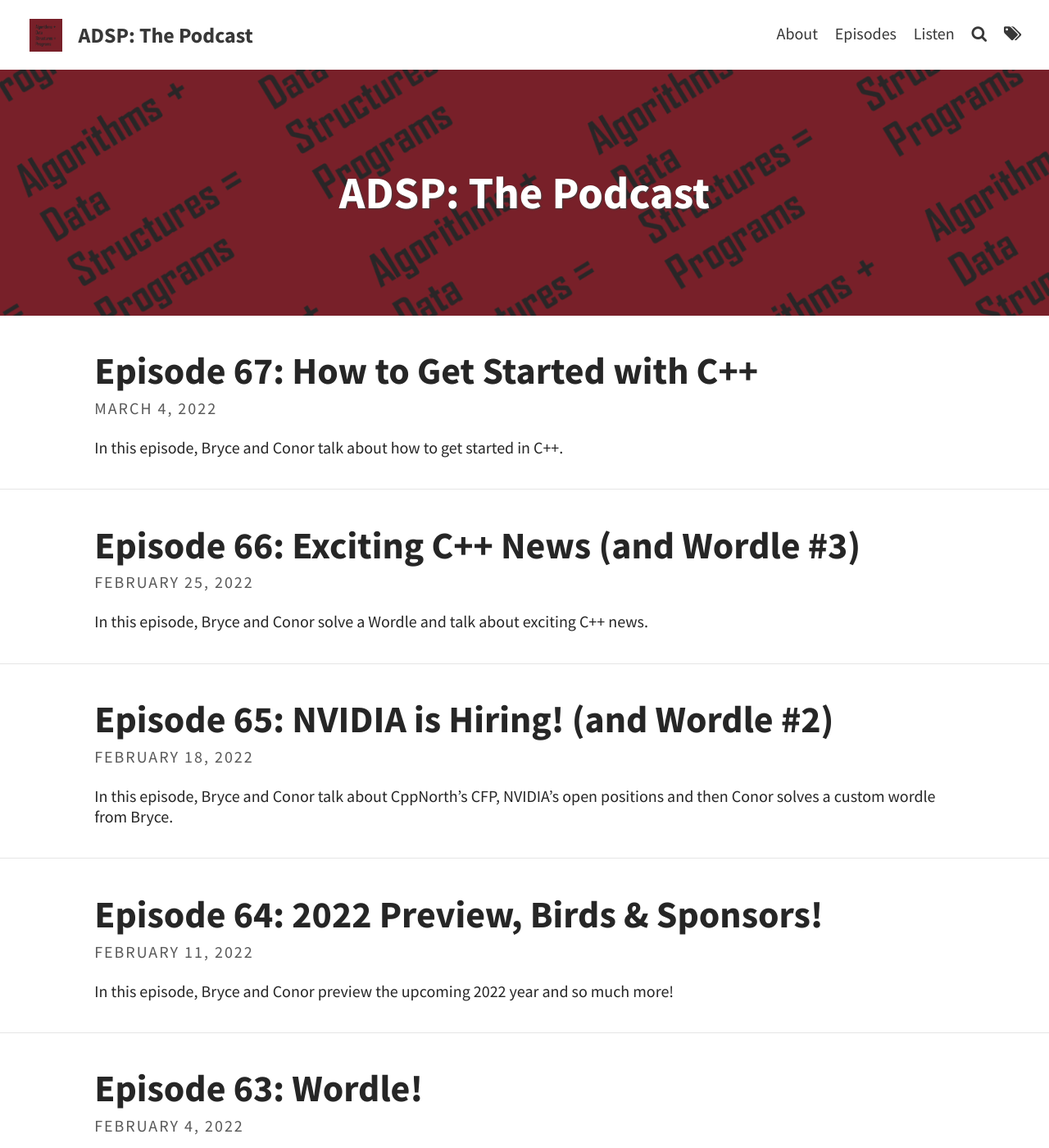
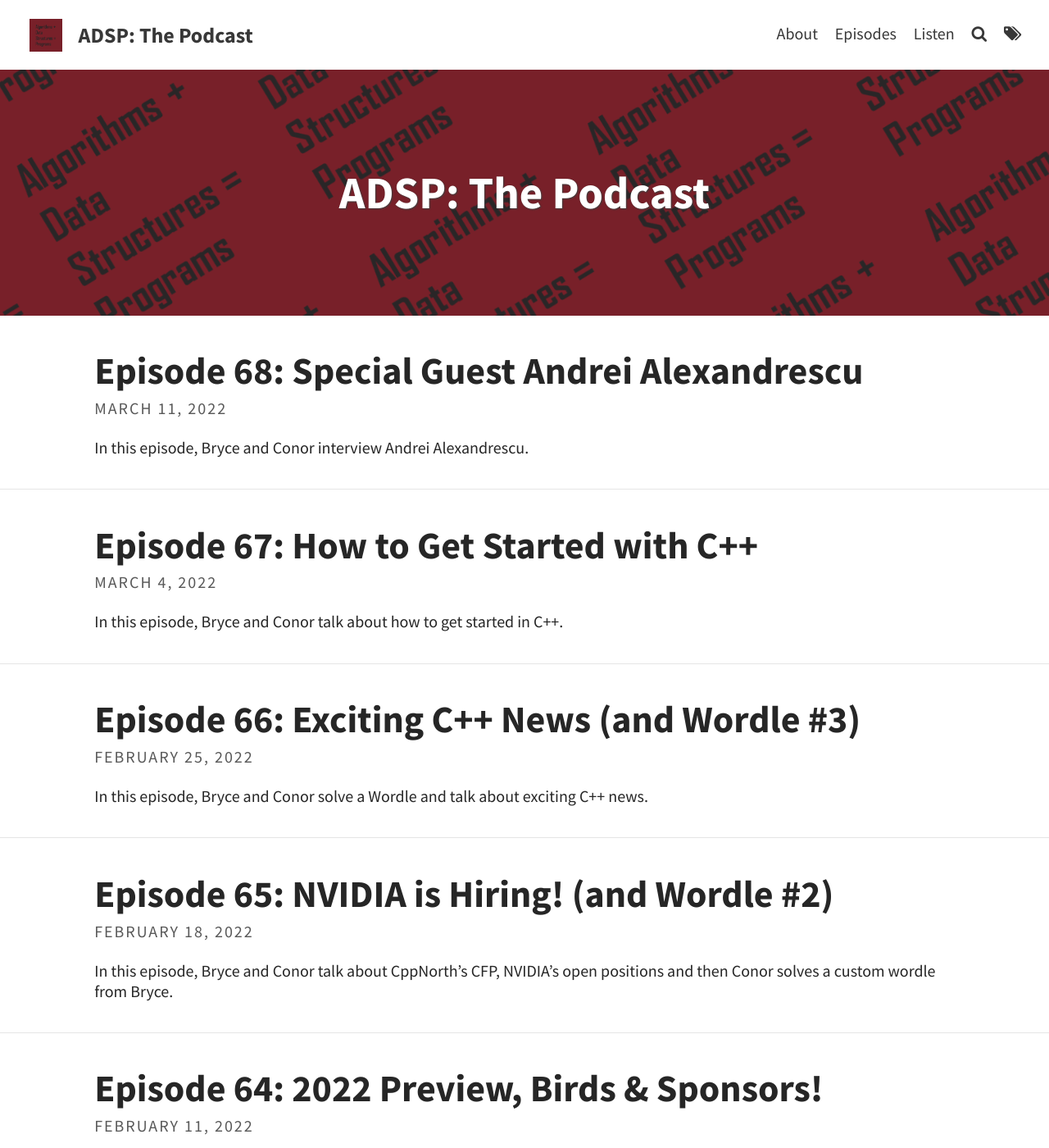
Before and after one commit to codereport/adsp2, a Jekyll site: the page built from index.html, in a window 1280 px wide and 1400 px high. Shown: the whole window at 82% size. Built offline with Jekyll 4.4.1, drawn with Linux system fonts in a browser that asks for light colours; the list of posts is cut into pages by our own code; some of the changed lines change nothing that is shown; some of the changed text lies outside the part shown.

Commit message:
Episode 68

```diff
--- /dev/null
+++ b/_posts/2022-03-11-Episode-68.md
@@ -0,0 +1,49 @@
+---
+layout: post
+title: "Episode 68: Special Guest Andrei Alexandrescu"
+tags: [C++, Andrei Alexandrescu, Guest]
+excerpt_separator: <!--more-->
+---
+
+ <div id="buzzsprout-player-10231968"></div><script src="https://www.buzzsprout.com/1501960/10231968-episode-68-special-guest-andrei-alexandrescu.js?container_id=buzzsprout-player-10231968&player=small" type="text/javascript" charset="utf-8"></script>
+
+<br>In this episode, Bryce and Conor interview Andrei Alexandrescu.
+
+<!--more-->
+
+### Twitter
+
+* [ADSP: The Podcast](https://twitter.com/adspthepodcast)
+* [Conor Hoekstra](https://twitter.com/code_report)
+* [Bryce Adelstein Lelbach](https://twitter.com/blelbach)
+
+**About the Guest:**
+
+**[Andrei Alexandrescu](https://twitter.com/incomputable)** specializes in all aspects of designing and implementing software systems, as well as Machine Learning applied to Natural Language Processing and Speech Recognition. He has authored three best-selling books ([The D Programming Language](https://www.amazon.ca/D-Programming-Language-Andrei-Alexandrescu/dp/0321635361), 2010; [C++ Coding Standards](https://www.amazon.ca/gp/product/B004ISL6I0/ref=dbs_a_def_rwt_bibl_vppi_i2), 2004; [Modern C++ Design](https://www.amazon.ca/Modern-Design-Generic-Programming-Patterns/dp/0201704315), 2001), six peer-reviewed papers, and dozens of articles in trade magazines.
+
+### Show Notes
+
+**Date Recorded:** 2022-02-15 <br>
+**Date Released:** 2022-03-11
+
+* [Andrei Alexandrescu on Twitter](https://twitter.com/incomputable)
+* [Eric Neibler ADSP Episodes](https://adspthepodcast.com/tags/#Eric+Niebler)
+* [Sean Parent ADSP Episodes](https://adspthepodcast.com/tags/#Sean+Parent)
+* [Chandler Carruth ADSP Episodes](https://adspthepodcast.com/tags/#Chandler+Carruth)
+* [Patricia Aas ADSP Episodes](https://adspthepodcast.com/tags/#Patricia+Aas)
+* [Pacfic Northwest C++ Users’ Group](https://nwcpp.org/about.html)
+* [Modern C++ Design by Andrei Alexandrescu](https://www.amazon.ca/Modern-Design-Generic-Programming-Patterns/dp/0201704315)
+* [D Programming Language](https://dlang.org/)
+* [C++23 `chunk_by` proposal](http://www.open-std.org/jtc1/sc22/wg21/docs/papers/2021/p2443r0.html)
+* [D `chunkBy`](https://dlang.org/library/std/algorithm/iteration/chunk_by.html)
+* [Real Networks](https://en.wikipedia.org/wiki/RealNetworks)
+* [University of Washington](https://www.washington.edu/)
+* [Emotional Code - Kate Gregory [ACCU Conference 2019]](https://www.youtube.com/watch?v=uloVXmSHiSo)
+* [Impostor Syndrome](https://en.wikipedia.org/wiki/Impostor_syndrome)
+
+### Intro Song Info
+
+Miss You by Sarah Jansen https://soundcloud.com/sarahjansenmusic<br>
+Creative Commons — Attribution 3.0 Unported — CC BY 3.0<br>
+Free Download / Stream: http://bit.ly/l-miss-you<br>
+Music promoted by Audio Library https://youtu.be/iYYxnasvfx8<br>
--- a/pages/episodes.md
+++ b/pages/episodes.md
@@ -9,6 +9,7 @@ List of all episodes.
 
 |   #   |                                                  Title                                                  | Release Date |
 | :---: | :-----------------------------------------------------------------------------------------------------: | :----------: |
+|  68   |       [Special Guest Andrei Alexandrescu](https://adspthepodcast.com/2022/03/11/Episode-68.html)        |  2022-03-11  |
 |  67   |          [How to Get Started with C++](https://adspthepodcast.com/2022/03/04/Episode-67.html)           |  2022-03-04  |
 |  66   |       [Exciting C++ News (and Wordle #3)](https://adspthepodcast.com/2022/02/25/Episode-66.html)        |  2022-02-25  |
 |  65   |       [NVIDIA is Hiring! (and Wordle #2)](https://adspthepodcast.com/2022/02/18/Episode-65.html)        |  2022-02-18  |
```
